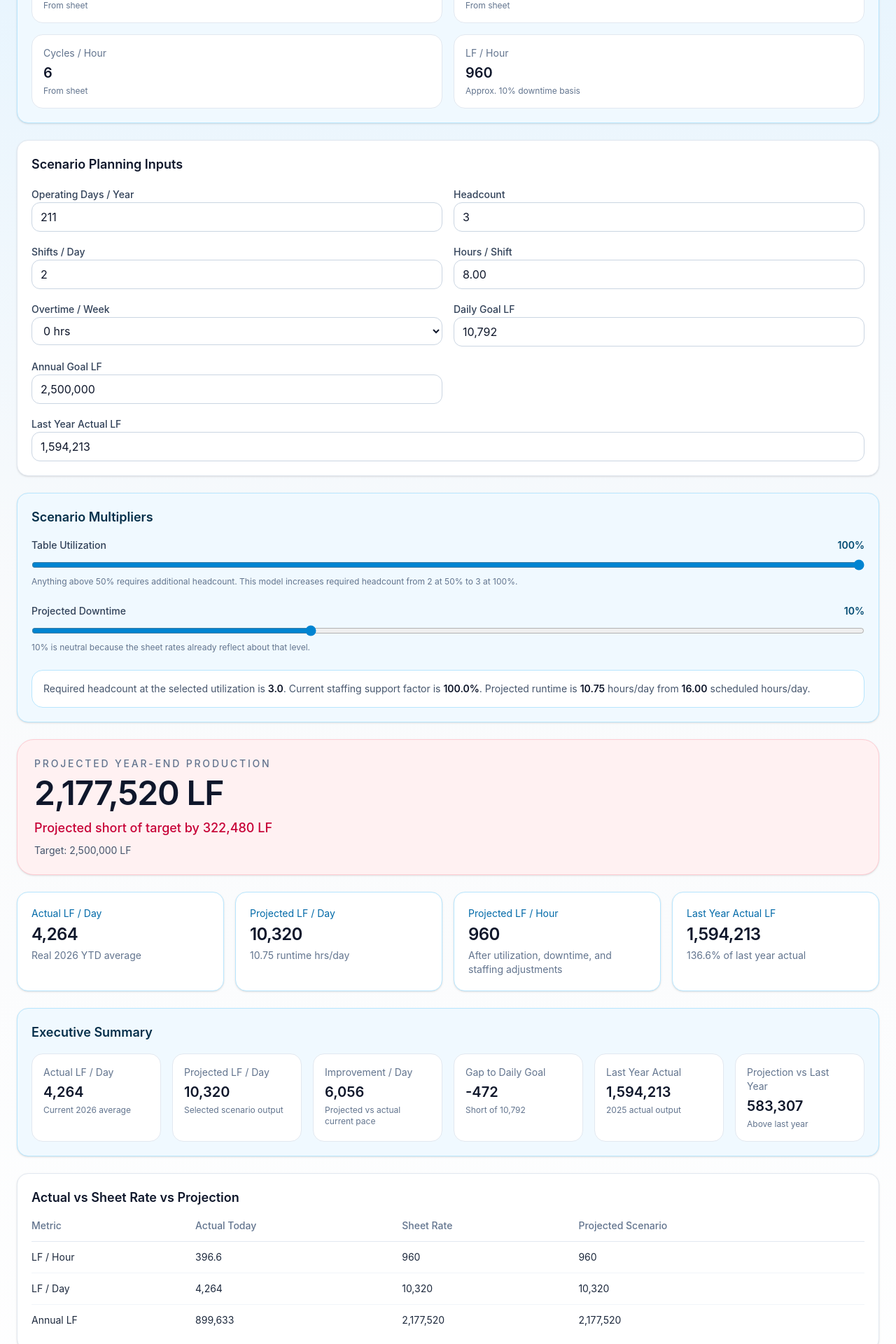
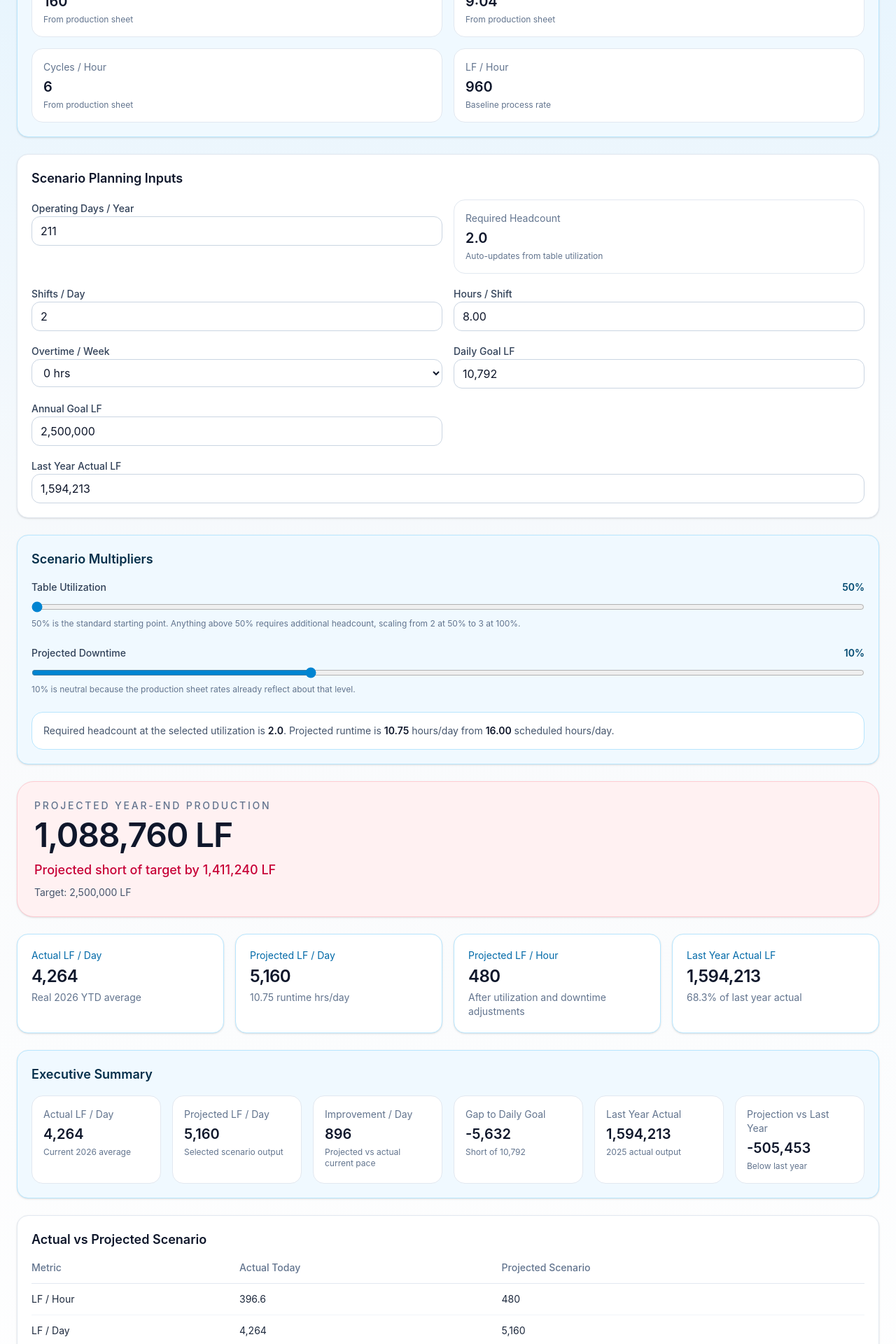
Before and after one commit to katops2/DynamaxTool, a React (Vite) app: page / in a window 1280 px wide. Shown: the part 500-2420 px from the top of the page at 70% size. Built offline with nearby package versions, Linux system fonts and the light colour scheme.

Commit message:
Refine executive tool with instructions, auto headcount, and cleaner comparison

```diff
--- a/src/App.jsx
+++ b/src/App.jsx
@@ -156,9 +156,9 @@ export default function DynamaxProductionScenarioTool() {
   const [logoBroken, setLogoBroken] = useState(false);
   const [product, setProduct] = useState("Lite");
   const [processMode, setProcessMode] = useState("current");
-  const [tableUtilizationPct, setTableUtilizationPct] = useState(100);
+  const [tableUtilizationPct, setTableUtilizationPct] = useState(50);
   const [projectedDowntimePct, setProjectedDowntimePct] = useState(10);
-  const [headcount, setHeadcount] = useState(3);
+  const [headcount, setHeadcount] = useState(2);
   const [shiftsPerDay, setShiftsPerDay] = useState(2);
   const [hoursPerShift, setHoursPerShift] = useState(8);
   const [overtimeHoursPerWeek, setOvertimeHoursPerWeek] = useState("0");
@@ -166,6 +166,12 @@ export default function DynamaxProductionScenarioTool() {
   const [dailyGoalLF, setDailyGoalLF] = useState(10792);
   const [annualGoalLF, setAnnualGoalLF] = useState(2500000);
   const [lastYearLF, setLastYearLF] = useState(1594213);
+
+  const syncHeadcountToUtilization = (utilization) => {
+    const required = 2 + Math.max(0, (utilization - 50) / 50);
+    setTableUtilizationPct(utilization);
+    setHeadcount(Number(required.toFixed(1)));
+  };
 
   const selectedPreset = presets[product][processMode];
 
@@ -195,7 +201,6 @@ export default function DynamaxProductionScenarioTool() {
       scheduledHoursPerDay,
       projectedRunHoursPerDay,
       requiredHeadcount,
-      staffingFactor,
       projectedLfPerHour,
       projectedLfPerDay,
       projectedAnnualLF,
@@ -247,21 +252,21 @@ export default function DynamaxProductionScenarioTool() {
                 <div className="text-sm font-medium uppercase tracking-[0.2em] text-sky-700">Executive Scenario Planner</div>
                 <h1 className="text-3xl font-semibold tracking-tight text-slate-900">WAVE ALP Dynamax CNC Production Projection Tool</h1>
                 <p className="mt-2 max-w-4xl text-sm text-slate-600">
-                  This version shows actual 2026 performance as a reference, then projects year-end output using the process mode from the sheet and scenario inputs for staffing, table utilization, downtime, shifts, and overtime.
+                  Instructions: choose the product family and process mode, then adjust table utilization, projected downtime, shifts, hours, and overtime. The tool will update required headcount automatically from table utilization and show projected LF/day, projected year-end production, and gap to target. The 2026 YTD box at the bottom is reference only.
                 </p>
               </div>
             </div>
             <div className="flex flex-wrap gap-2 text-sm">
               <span className="rounded-full bg-sky-700 px-3 py-1 text-white">{product}</span>
               <span className="rounded-full bg-sky-100 px-3 py-1 text-sky-900">{processModeLabel}</span>
-              <span className="rounded-full border border-sky-200 bg-white px-3 py-1 text-slate-700">Headcount: {fmt0.format(headcount)}</span>
+              <span className="rounded-full border border-sky-200 bg-white px-3 py-1 text-slate-700">Required Headcount: {fmt1.format(headcount)}</span>
             </div>
           </div>
         </div>
 
         <div className="grid gap-6 xl:grid-cols-[390px,1fr]">
           <div className="space-y-6">
-            <Card title="Process Selection" blue={true}>
+            <Card title="Process Inputs" blue={true}>
               <div className="space-y-4">
                 <SelectInput
                   label="Product Family"
@@ -285,10 +290,10 @@ export default function DynamaxProductionScenarioTool() {
                   ]}
                 />
                 <div className="grid grid-cols-2 gap-4">
-                  <DetailBox label="LF / Cycle" value={fmt0.format(selectedPreset.lfPerCycle)} helper="From sheet" />
-                  <DetailBox label="Cycle Time" value={formatClock(selectedPreset.cycleMinutes)} helper="From sheet" />
-                  <DetailBox label="Cycles / Hour" value={fmt0.format(selectedPreset.cyclesPerHour)} helper="From sheet" />
-                  <DetailBox label="LF / Hour" value={fmt0.format(selectedPreset.lfPerHour)} helper="Approx. 10% downtime basis" />
+                  <DetailBox label="LF / Cycle" value={fmt0.format(selectedPreset.lfPerCycle)} helper="From production sheet" />
+                  <DetailBox label="Cycle Time" value={formatClock(selectedPreset.cycleMinutes)} helper="From production sheet" />
+                  <DetailBox label="Cycles / Hour" value={fmt0.format(selectedPreset.cyclesPerHour)} helper="From production sheet" />
+                  <DetailBox label="LF / Hour" value={fmt0.format(selectedPreset.lfPerHour)} helper="Baseline process rate" />
                 </div>
               </div>
             </Card>
@@ -296,7 +301,7 @@ export default function DynamaxProductionScenarioTool() {
             <Card title="Scenario Planning Inputs">
               <div className="grid grid-cols-1 gap-4 md:grid-cols-2">
                 <FormattedNumberInput label="Operating Days / Year" value={operatingDaysPerYear} onChange={setOperatingDaysPerYear} />
-                <FormattedNumberInput label="Headcount" value={headcount} onChange={setHeadcount} />
+                <DetailBox label="Required Headcount" value={fmt1.format(headcount)} helper="Auto-updates from table utilization" />
                 <FormattedNumberInput label="Shifts / Day" value={shiftsPerDay} onChange={setShiftsPerDay} />
                 <FormattedNumberInput label="Hours / Shift" value={hoursPerShift} onChange={setHoursPerShift} decimals={2} />
                 <SelectInput
@@ -324,12 +329,12 @@ export default function DynamaxProductionScenarioTool() {
                 <RangeInput
                   label="Table Utilization"
                   value={tableUtilizationPct}
-                  onChange={setTableUtilizationPct}
+                  onChange={syncHeadcountToUtilization}
                   min={50}
                   max={100}
                   step={5}
                   suffix="%"
-                  helper="Anything above 50% requires additional headcount. This model increases required headcount from 2 at 50% to 3 at 100%."
+                  helper="50% is the standard starting point. Anything above 50% requires additional headcount, scaling from 2 at 50% to 3 at 100%."
                 />
                 <RangeInput
                   label="Projected Downtime"
@@ -339,10 +344,10 @@ export default function DynamaxProductionScenarioTool() {
                   max={30}
                   step={1}
                   suffix="%"
-                  helper="10% is neutral because the sheet rates already reflect about that level."
+                  helper="10% is neutral because the production sheet rates already reflect about that level."
                 />
                 <div className="rounded-2xl border border-sky-200 bg-white p-4 text-sm text-slate-600">
-                  Required headcount at the selected utilization is <span className="font-semibold text-slate-900">{fmt1.format(results.requiredHeadcount)}</span>. Current staffing support factor is <span className="font-semibold text-slate-900">{fmt1.format(results.staffingFactor * 100)}%</span>. Projected runtime is <span className="font-semibold text-slate-900">{fmt2.format(results.projectedRunHoursPerDay)}</span> hours/day from <span className="font-semibold text-slate-900">{fmt2.format(results.scheduledHoursPerDay)}</span> scheduled hours/day.
+                  Required headcount at the selected utilization is <span className="font-semibold text-slate-900">{fmt1.format(results.requiredHeadcount)}</span>. Projected runtime is <span className="font-semibold text-slate-900">{fmt2.format(results.projectedRunHoursPerDay)}</span> hours/day from <span className="font-semibold text-slate-900">{fmt2.format(results.scheduledHoursPerDay)}</span> scheduled hours/day.
                 </div>
               </div>
             </Card>
@@ -363,7 +368,7 @@ export default function DynamaxProductionScenarioTool() {
             <div className="grid gap-4 sm:grid-cols-2 xl:grid-cols-4">
               <MetricCard title="Actual LF / Day" value={fmt0.format(results.actualCurrentDailyLF)} subtitle="Real 2026 YTD average" />
               <MetricCard title="Projected LF / Day" value={fmt0.format(results.projectedLfPerDay)} subtitle={`${fmt2.format(results.projectedRunHoursPerDay)} runtime hrs/day`} />
-              <MetricCard title="Projected LF / Hour" value={fmt0.format(results.projectedLfPerHour)} subtitle="After utilization, downtime, and staffing adjustments" />
+              <MetricCard title="Projected LF / Hour" value={fmt0.format(results.projectedLfPerHour)} subtitle="After utilization and downtime adjustments" />
               <MetricCard title="Last Year Actual LF" value={fmt0.format(lastYearLF)} subtitle={`${fmt1.format(results.annualVsLastYearPct)}% of last year actual`} />
             </div>
 
@@ -378,14 +383,13 @@ export default function DynamaxProductionScenarioTool() {
               </div>
             </Card>
 
-            <Card title="Actual vs Sheet Rate vs Projection">
+            <Card title="Actual vs Projected Scenario">
               <div className="overflow-x-auto">
                 <table className="min-w-full text-left text-sm">
                   <thead>
                     <tr className="border-b border-slate-200 text-slate-500">
                       <th className="pb-3 pr-4 font-medium">Metric</th>
                       <th className="pb-3 pr-4 font-medium">Actual Today</th>
-                      <th className="pb-3 pr-4 font-medium">Sheet Rate</th>
                       <th className="pb-3 pr-4 font-medium">Projected Scenario</th>
                     </tr>
                   </thead>
@@ -393,19 +397,16 @@ export default function DynamaxProductionScenarioTool() {
                     <tr className="border-b border-slate-100">
                       <td className="py-3 pr-4">LF / Hour</td>
                       <td className="py-3 pr-4">{fmt1.format(results.actualCurrentLfPerHour)}</td>
-                      <td className="py-3 pr-4">{fmt0.format(selectedPreset.lfPerHour)}</td>
                       <td className="py-3 pr-4">{fmt0.format(results.projectedLfPerHour)}</td>
                     </tr>
                     <tr className="border-b border-slate-100">
                       <td className="py-3 pr-4">LF / Day</td>
                       <td className="py-3 pr-4">{fmt0.format(results.actualCurrentDailyLF)}</td>
-                      <td className="py-3 pr-4">{fmt0.format(selectedPreset.lfPerDay)}</td>
                       <td className="py-3 pr-4">{fmt0.format(results.projectedLfPerDay)}</td>
                     </tr>
                     <tr>
                       <td className="py-3 pr-4">Annual LF</td>
                       <td className="py-3 pr-4">{fmt0.format(results.actualCurrentAnnualLF)}</td>
-                      <td className="py-3 pr-4">{fmt0.format(selectedPreset.lfPerDay * operatingDaysPerYear)}</td>
                       <td className="py-3 pr-4">{fmt0.format(results.projectedAnnualLF)}</td>
                     </tr>
                   </tbody>
```
